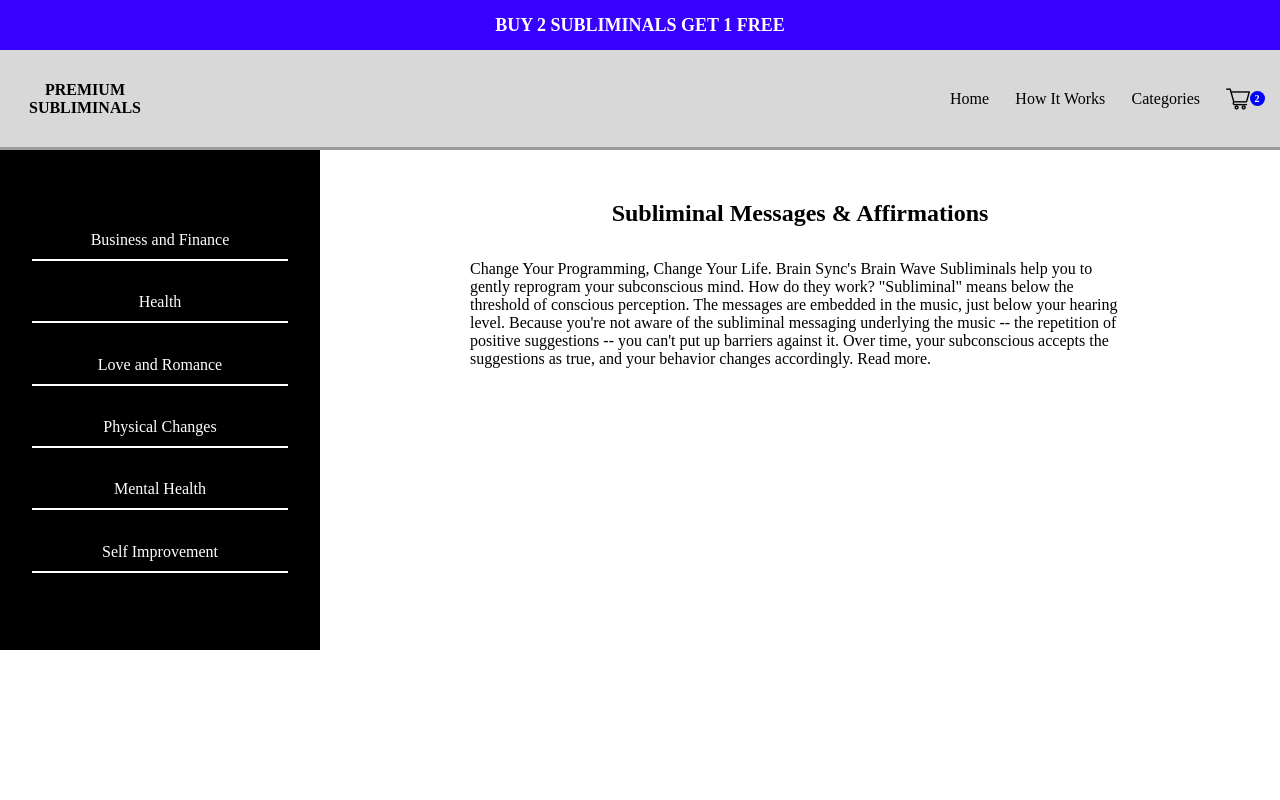
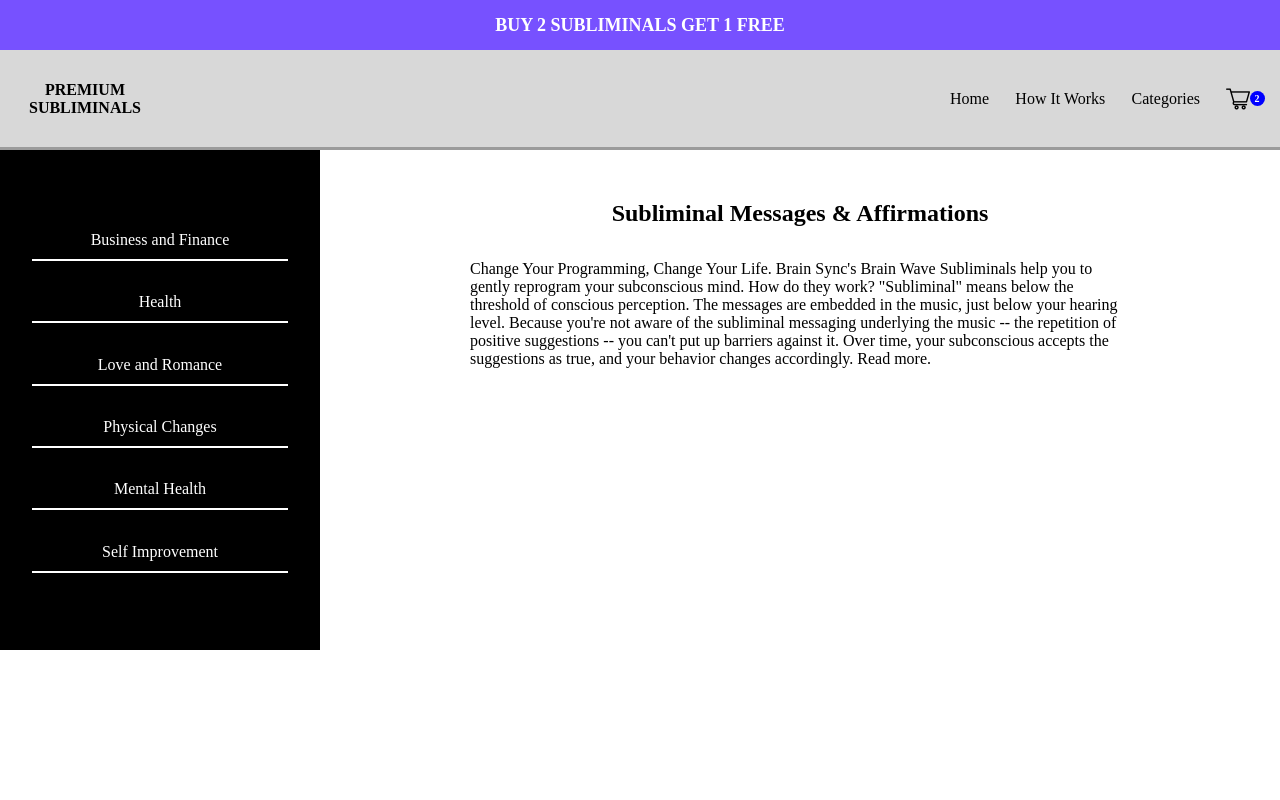
Before and after one commit to lavell119/subliminal-site-react, a React (Create React App) app in the folder subliminal-site-react/: page / in a window 1280 px wide. Shown: the top 800 px of the page. Built offline with nearby package versions, Linux system fonts and the light colour scheme.

Commit message:
changed coupon header color

```diff
--- a/subliminal-site-react/src/App.css
+++ b/subliminal-site-react/src/App.css
@@ -213,7 +213,7 @@ a {
   }
 
   .coupon_header {
-    background: rgb(55, 0, 255);
+    background: rgb(119, 81, 255);
     display: flex;
     align-items: center;
     justify-content: center;
```
